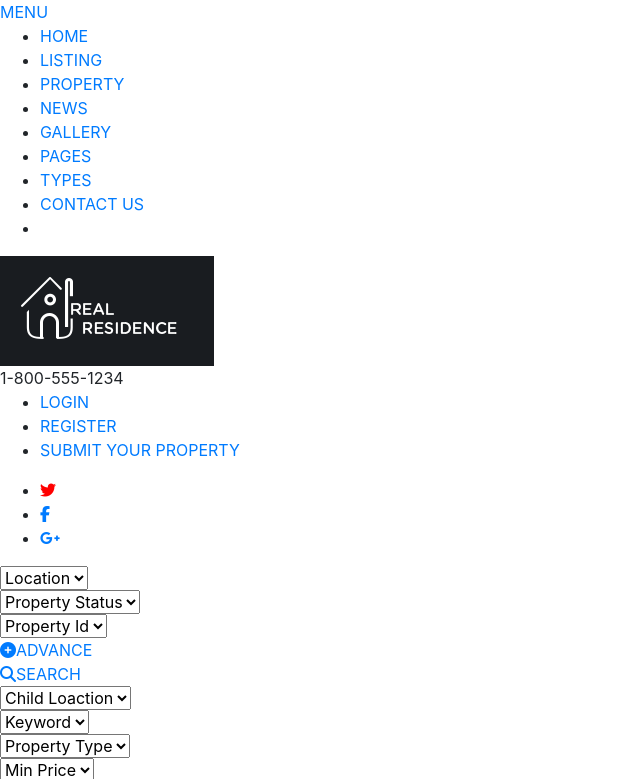
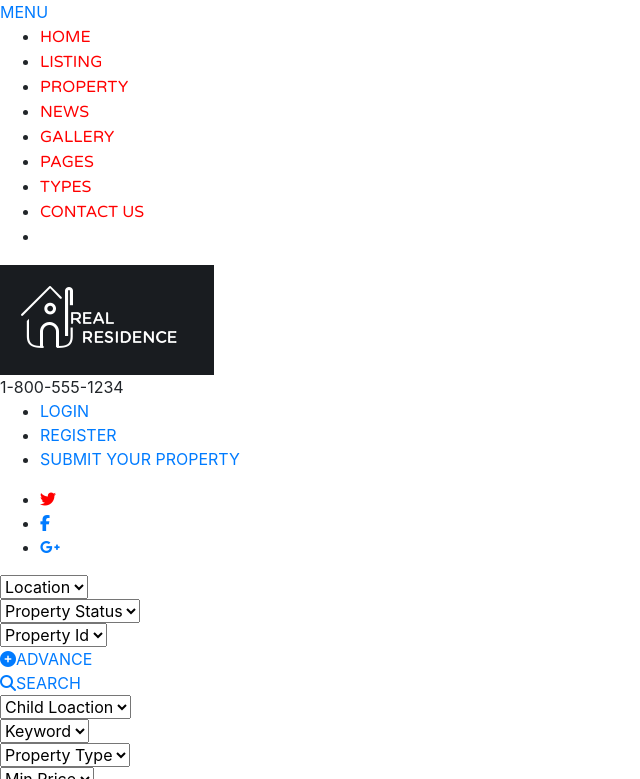
Before and after one commit to parvizrovshanaliyev/realResidence, a plain HTML site: page index.html in a window 1280 px wide. Shown: the top 779 px of the page, without its empty margins (0-640 px from the left). Drawn offline with nearby package versions, Linux system fonts and the light colour scheme; files whose address does not match are found by name.

Commit message:
font faces ok

```diff
--- a/assets/sass/default.scss
+++ b/assets/sass/default.scss
@@ -1,5 +1,6 @@
+@import '_fontFaces';
 @import 'partials/_variables';
 @import 'partials/_mixin';
 @import 'partials/_home';
-@import url('https://fonts.googleapis.com/css?family=Varela+Round&display=swap');
 // @import url('https://fonts.googleapis.com/css?family=Varela+Round&display=swap');
+// @import url('https://fonts.googleapis.com/css?family=Varela+Round&display=swap');
--- a/assets/sass/partials/_variables.scss
+++ b/assets/sass/partials/_variables.scss
@@ -1,4 +1,4 @@
-$font-family: 'Varela Round', sans-serif;
+// $font-family: 'Varela Round', sans-serif;
 $green:#50b848;
 $dark:#191c20;
 $blue:#0dbae8;
--- a/assets/sass/partials/home/_header.scss
+++ b/assets/sass/partials/home/_header.scss
@@ -6,3 +6,11 @@
         }
     }
 }
+
+.home-page__menu__hover__list{
+    a{
+        font-family: "VarelaRound-Regular";
+        color: red;
+        background: red;
+    }
+}
```
Also changed, not shown: assets/sass/default.css, 1 other file.
